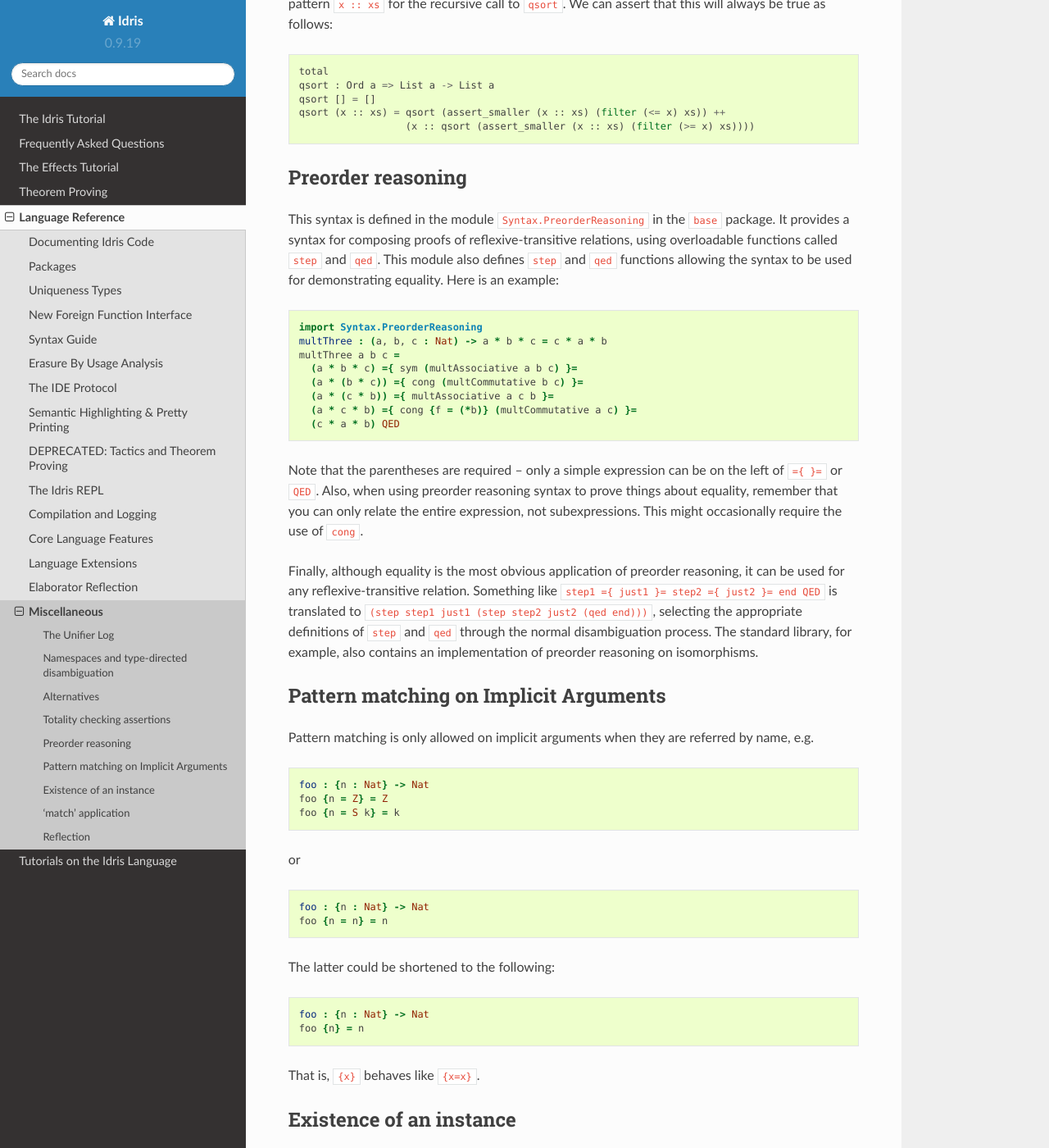
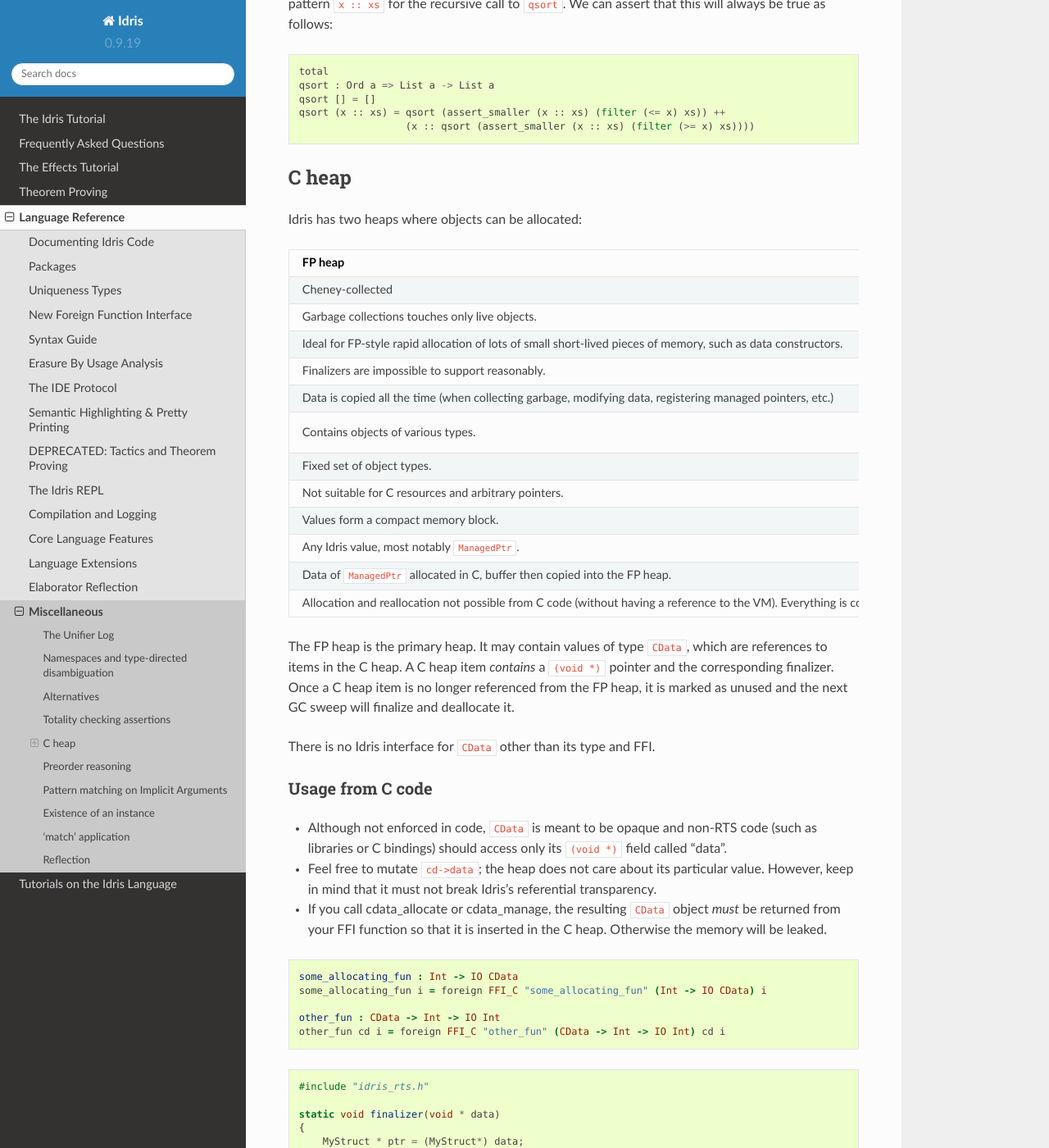
Before and after one commit to idris-lang/Idris-dev, a Sphinx documentation site: the page built from docs/reference/misc.rst, in a window 1280 px wide and 1400 px high, scrolled down 1626 px. Shown: the whole window at 82% size. Built offline with Sphinx 7.4.7 and the Read the Docs theme 2.0.0, drawn with Linux system fonts in a browser that asks for light colours; formulas are drawn with MathJax 3; some of the changed text lies outside the part shown.

Commit message:
Add C heap documentation.

```diff
--- a/docs/reference/misc.rst
+++ b/docs/reference/misc.rst
@@ -100,6 +100,113 @@
                       (x :: qsort (assert_smaller (x :: xs) (filter (>= x) xs))))
 
 
+C heap
+======
+
+Idris has two heaps where objects can be allocated:
+
++--------------------------------------+---------------------------------------+
+| FP heap                              | C heap                                |
++======================================+=======================================+
+| Cheney-collected                     | Mark-and-sweep-collected              |
++--------------------------------------+---------------------------------------+
+| Garbage collections touches only     | Garbage collection has to traverse    |
+| live objects.                        | all registered items.                 |
++--------------------------------------+---------------------------------------+
+| Ideal for FP-style rapid allocation  | Ideal for C-style allocation of a few |
+| of lots of small short-lived pieces  | big buffers.                          |
+| of memory, such as data constructors.|                                       |
++--------------------------------------+---------------------------------------+
+| Finalizers are impossible to support | Items have finalizers that are called |
+| reasonably.                          | on deallocation.                      |
++--------------------------------------+---------------------------------------+
+| Data is copied all the time (when    | Copying does not happen.              |
+| collecting garbage, modifying data,  |                                       |
+| registering managed pointers, etc.)  |                                       |
++--------------------------------------+---------------------------------------+
+| Contains objects of various types.   | Contains items: ``(void *)`` pointers |
+|                                      | coupled with a finalizer -- a pointer |
+|                                      | to a routine that deallocates the     |
+|                                      | resources associated with the item.   |
++--------------------------------------+---------------------------------------+
+| Fixed set of object types.           | The data pointer may point            |
+|                                      | to anything, as long as the finalizer |
+|                                      | cleans up correctly.                  |
++--------------------------------------+---------------------------------------+
+| Not suitable for C resources and     | Suitable for C resources and arbitrary|
+| arbitrary pointers.                  | pointers.                             |
++--------------------------------------+---------------------------------------+
+| Values form a compact memory block.  | Items are kept in a linked list.      |
++--------------------------------------+---------------------------------------+
+| Any Idris value, most notably        | In Idris, items represented by the    |
+| ``ManagedPtr``.                      | type ``CData``.                       |
++--------------------------------------+---------------------------------------+
+| Data of ``ManagedPtr`` allocated     | Data allocated in C, pointer copied   |
+| in C, buffer then copied into the FP | into the C heap.                      |
+| heap.                                |                                       |
++--------------------------------------+---------------------------------------+
+| Allocation and reallocation not      | Allocated and reallocate freely in C, |
+| possible from C code (without having | registering the allocated items       |
+| a reference to the VM). Everything   | in the FFI.                           |
+| is copied instead.                   |                                       |
++--------------------------------------+---------------------------------------+
+
+The FP heap is the primary heap. It may contain values of type ``CData``,
+which are references to items in the C heap. A C heap item *contains*
+a ``(void *)`` pointer and the corresponding finalizer. Once a C heap item
+is no longer referenced from the FP heap, it is marked as unused and
+the next GC sweep will finalize and deallocate it.
+
+There is no Idris interface for ``CData`` other than its type and FFI.
+
+Usage from C code
+-----------------
+
+* Although not enforced in code, ``CData`` is meant to be opaque
+  and non-RTS code (such as libraries or C bindings) should
+  access only its ``(void *)`` field called "data".
+
+* Feel free to mutate ``cd->data``; the heap does not care
+  about its particular value. However, keep in mind
+  that it must not break Idris's referential transparency.
+
+* If you call cdata_allocate or cdata_manage, the resulting
+  ``CData`` object *must* be returned from your FFI function so
+  that it is inserted in the C heap. Otherwise the memory
+  will be leaked.
+
+.. code:: idris
+
+    some_allocating_fun : Int -> IO CData
+    some_allocating_fun i = foreign FFI_C "some_allocating_fun" (Int -> IO CData) i
+
+    other_fun : CData -> Int -> IO Int
+    other_fun cd i = foreign FFI_C "other_fun" (CData -> Int -> IO Int) cd i
+
+.. code:: c
+
+    #include "idris_rts.h"
+
+    static void finalizer(void * data)
+    {
+        MyStruct * ptr = (MyStruct*) data;
+        free_something(ptr->something);
+        free(ptr);
+    }
+
+    CData some_allocating_fun(int arg)
+    {
+        void * data = (void*) malloc(...);
+        // ...
+        return cdata_manage(data, finalizer);
+    }
+
+    int other_fun(CData cd, int arg)
+    {
+        int result = foo(cd->data);
+        return result;
+    }
+
 Preorder reasoning
 ==================
 
@@ -118,7 +225,7 @@
       (a * b * c) ={ sym (multAssociative a b c) }=
       (a * (b * c)) ={ cong (multCommutative b c) }=
       (a * (c * b)) ={ multAssociative a c b }=
-      (a * c * b) ={ cong {f = (*b)} (multCommutative a c) }=
+      (a * c * b) ={ cong {f = (* b)} (multCommutative a c) }=
       (c * a * b) QED
 
 Note that the parentheses are required -- only a simple expression can
```
